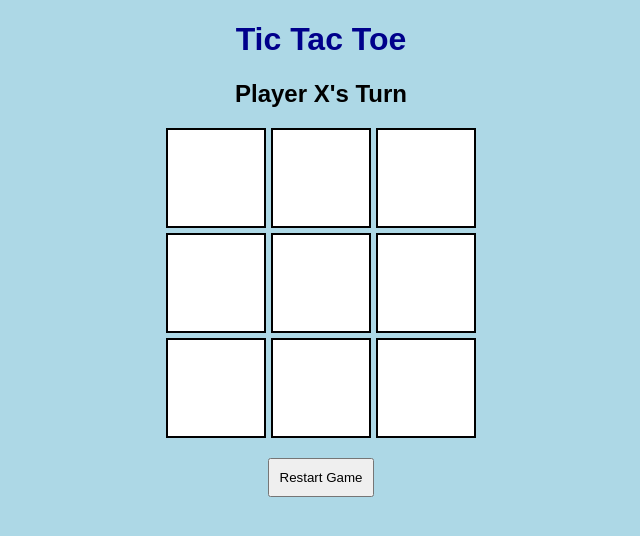
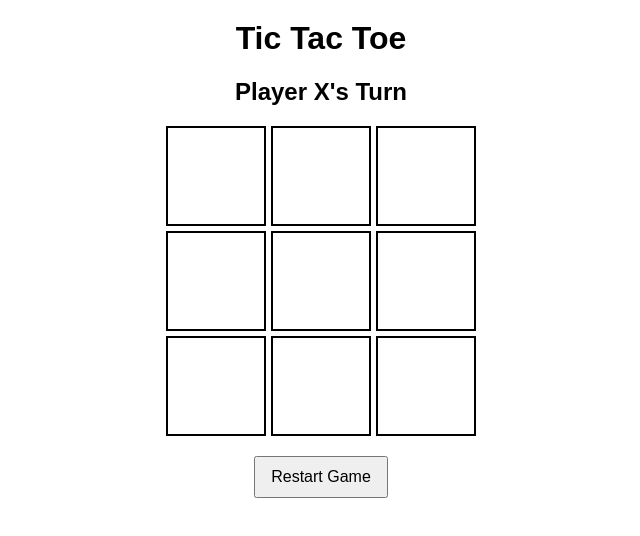
Before and after one commit to sumit07122/tic-tac-toe, a plain HTML site: page index.html in a window 1280 px wide. Shown: the whole page, without its empty margins (319-959 px from the left). Drawn offline with Linux system fonts and the light colour scheme.

Commit message:
Update CSS: use simple grid and remove colors

```diff
--- a/style.css
+++ b/style.css
@@ -1,19 +1,18 @@
 body {
     text-align: center;
-    font-family: Arial;
-    background-color: lightblue;
+    font-family: Arial, sans-serif;
 }
 
 h1 {
-    color: darkblue;
+    margin-top: 20px;
 }
 
 .board {
     display: grid;
-    grid-template-columns: repeat(3, 100px);
+    grid-template-columns: 100px 100px 100px;
     gap: 5px;
     justify-content: center;
-    margin: 20px;
+    margin: 20px auto;
 }
 
 .cell {
@@ -26,6 +25,7 @@ h1 {
 }
 
 button {
-    padding: 10px;
+    padding: 10px 15px;
+    font-size: 16px;
     cursor: pointer;
 }
```
